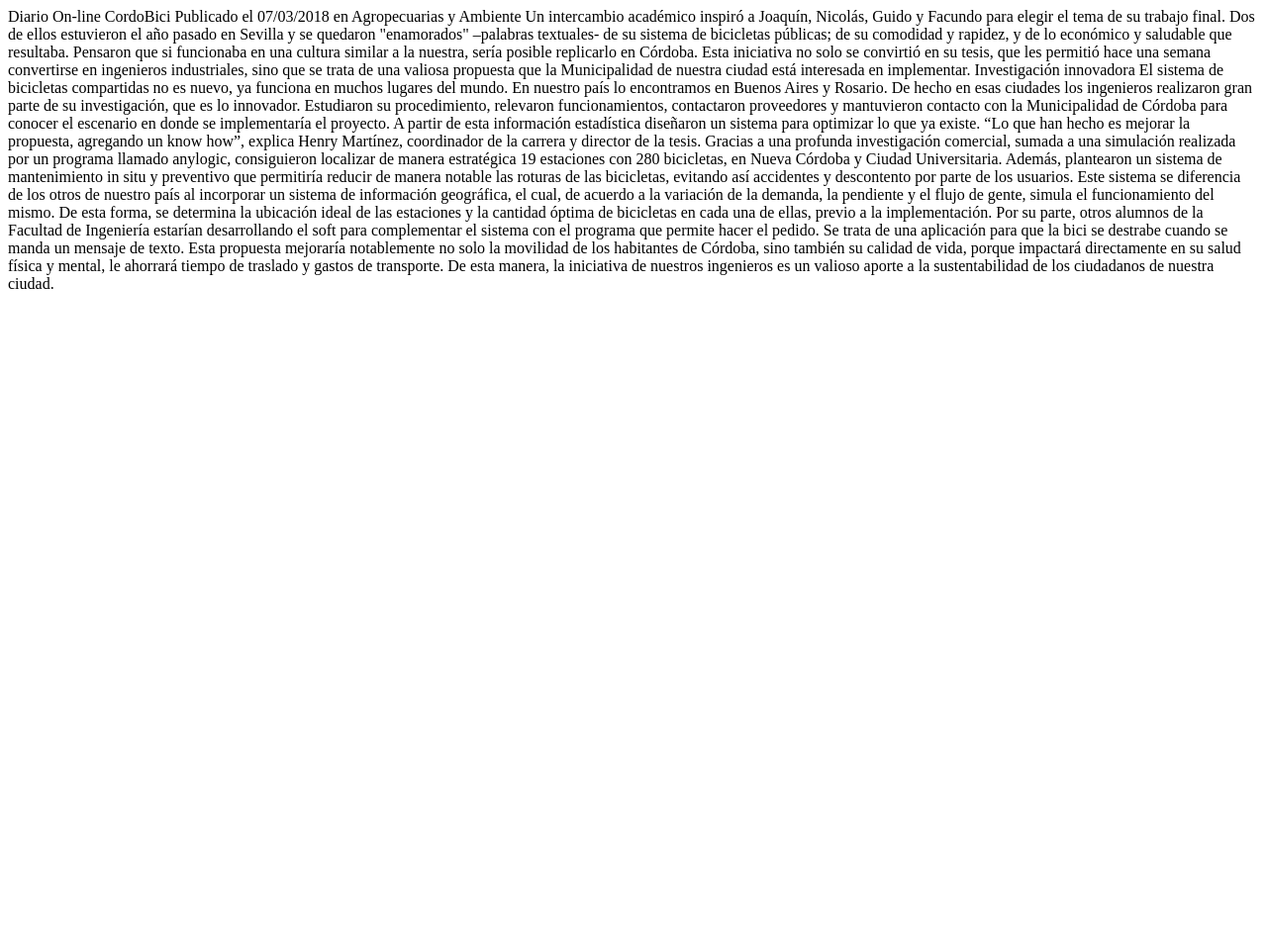
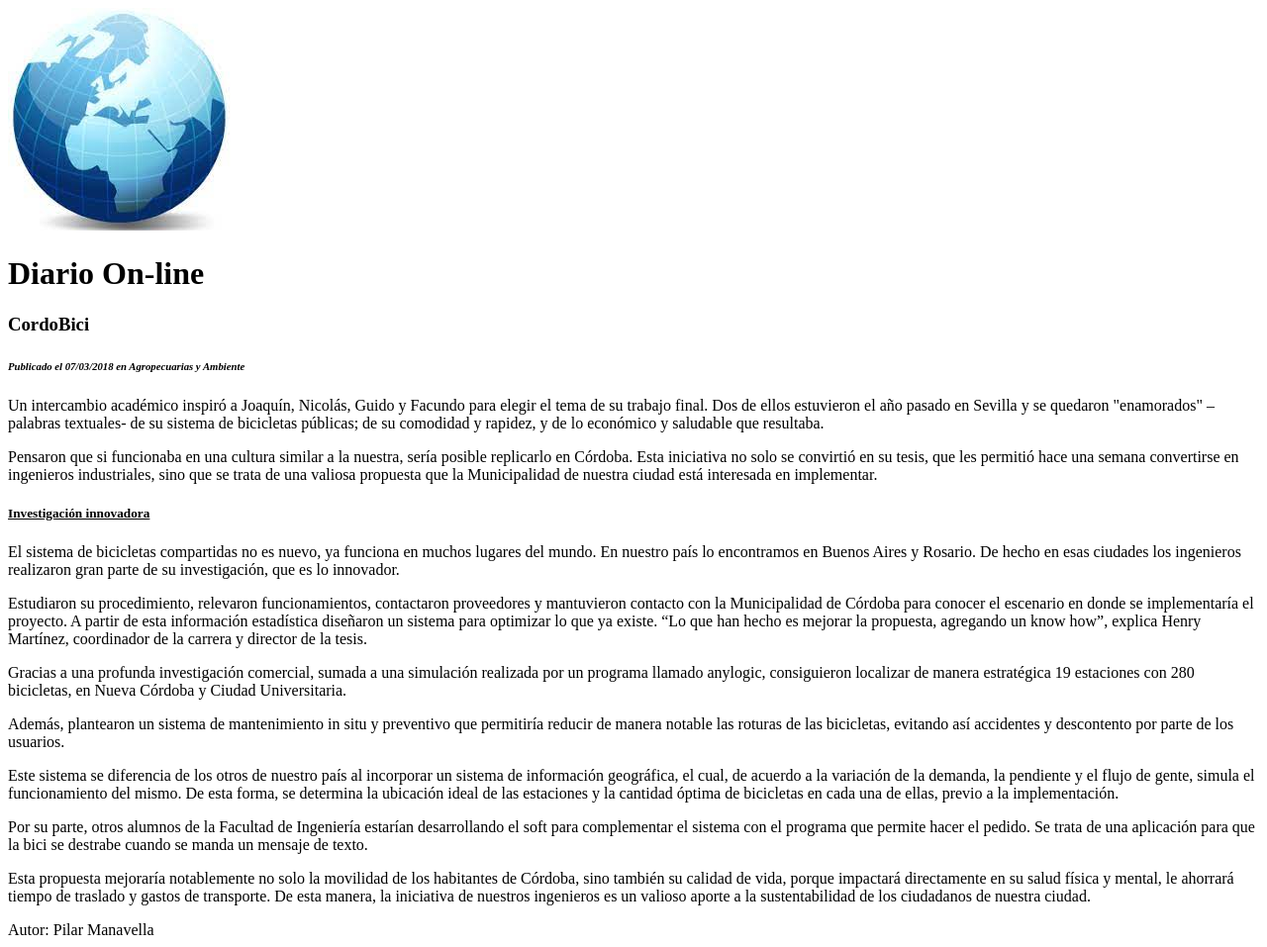
Before and after one commit to UCC-LabCompu2/ejercicios2023-pmanavella, a plain HTML site: page Ejercicios-HTML/ej_noticia.html in a window 1280 px wide. Shown: the whole page at 99% size. Before the commit the page ends 800 px from the top, so only its background shows below. Drawn offline with Linux system fonts and the light colour scheme.

Commit message:
se agregaron estilos para secciones y titulos

```diff
--- a/Ejercicios-HTML/ej_noticia.html
+++ b/Ejercicios-HTML/ej_noticia.html
@@ -7,68 +7,78 @@
 <body>
 <!--Agregar la etiqueta semántica para la cabecera. La cabecera debe contener un titulo-->
 <!--Separe la noticia en parrafos-->
-Diario On-line
+<header>
+    <img src="imagenes/logo_mundo.jpg">
 
-    CordoBici
+    <h1>Diario On-line</h1>
+</header>
+<section>
+    <h3><strong>CordoBici</strong></h3>
 
-Publicado el 07/03/2018 en Agropecuarias y Ambiente
-
+    <h6><em>Publicado el 07/03/2018 en Agropecuarias y Ambiente</em></h6>
+    <p>
         Un intercambio académico inspiró a Joaquín, Nicolás, Guido y Facundo para elegir el tema de su trabajo final.
         Dos de ellos estuvieron el año pasado en Sevilla y se quedaron "enamorados" –palabras textuales- de su
         sistema de bicicletas públicas; de su comodidad y rapidez, y de lo económico y saludable que resultaba.
-
-
+    </p>
+    <p>
         Pensaron que si funcionaba en una cultura similar a la nuestra, sería posible replicarlo en Córdoba.
         Esta iniciativa no solo se convirtió en su tesis, que les permitió hace una semana convertirse en ingenieros
         industriales, sino que se trata de una valiosa propuesta que la Municipalidad de nuestra ciudad está
         interesada en implementar.
+    </p>
 
+    <h5><u>Investigación innovadora</u></h5>
 
-        Investigación innovadora
-
-
+    <p>
         El sistema de bicicletas compartidas no es nuevo, ya funciona en muchos lugares del mundo. En nuestro país
         lo encontramos en Buenos Aires y Rosario. De hecho en esas ciudades los ingenieros realizaron gran parte de
         su investigación, que es lo innovador.
-
-
-
+    </p>
+    <p>
         Estudiaron su procedimiento, relevaron funcionamientos, contactaron proveedores y mantuvieron contacto con
         la Municipalidad de Córdoba para conocer el escenario en donde se implementaría el proyecto.  A partir de
         esta información estadística diseñaron un sistema para optimizar lo que ya existe. “Lo que han hecho es
         mejorar la propuesta, agregando un know how”, explica Henry Martínez, coordinador de la carrera y director
         de la tesis.
+    </p>
 
-
-
+    <p>
         Gracias a una profunda investigación comercial, sumada a una simulación realizada por un programa llamado
         anylogic, consiguieron localizar de manera estratégica 19 estaciones con 280 bicicletas, en Nueva Córdoba y
         Ciudad Universitaria.
+    </p>
 
-
-
+    <p>
         Además, plantearon un sistema de mantenimiento in situ y preventivo que permitiría reducir de manera notable
         las roturas de las bicicletas, evitando así accidentes y descontento por parte de los usuarios.
+    </p>
 
-
-
+    <p>
         Este sistema se diferencia de los otros de nuestro país al incorporar un sistema de información geográfica,
         el cual, de acuerdo a la variación de la demanda, la pendiente y el flujo de gente, simula el funcionamiento
         del mismo. De esta forma, se determina la ubicación ideal de las estaciones y la cantidad óptima de
         bicicletas en cada una de ellas, previo a la implementación.
+    </p>
 
-
-
+    <p>
         Por su parte, otros alumnos de la Facultad de Ingeniería estarían desarrollando el soft para complementar
         el sistema con el programa que permite hacer el pedido.  Se trata de una aplicación para que la bici se
         destrabe cuando se manda un mensaje de texto.
+    </p>
 
-
-
+    <p>
         Esta propuesta mejoraría notablemente no solo la movilidad de los habitantes de Córdoba, sino también su
         calidad de vida, porque impactará directamente en su salud física y mental, le ahorrará tiempo de traslado
         y gastos de transporte. De esta manera, la iniciativa de nuestros ingenieros es un valioso aporte a la
         sustentabilidad de los ciudadanos de nuestra ciudad.
+    </p>
+
+</section>
+
+<footer>
+    Autor: Pilar Manavella
+</footer>
 
 </body>
 </html>
```
Also changed, not shown: Ejercicios-HTML/imagenes/logo_mundo.jpg (added). Lines whose indentation alone changed are shown as unchanged.
